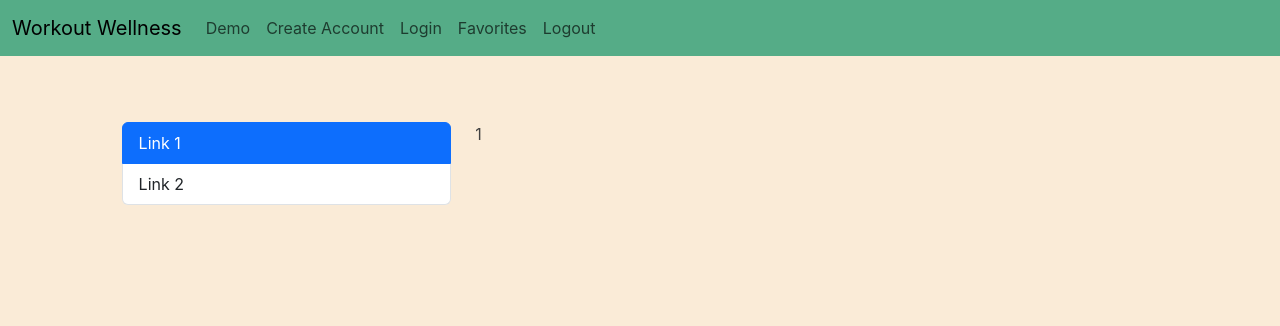
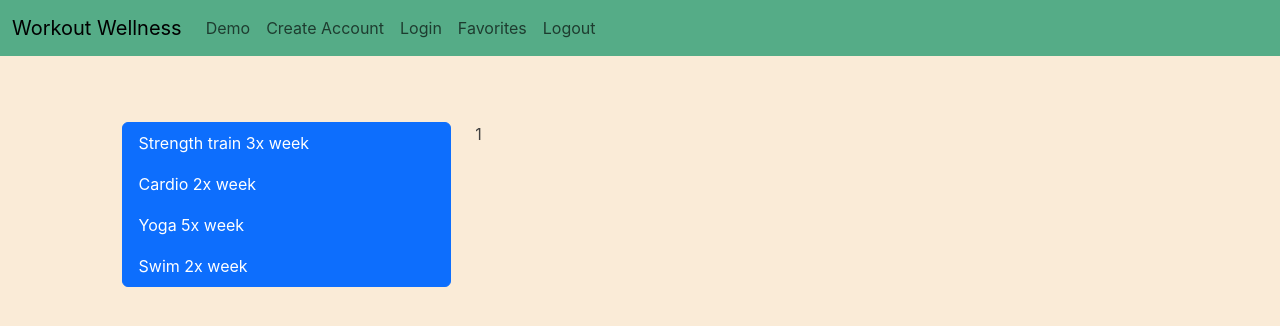
Before and after one commit to kjdixon74/work-out, a Next.js app in the folder client/: page /goals in a window 1280 px wide. Shown: the top 326 px of the page. Built offline with nearby package versions, Linux system fonts and the light colour scheme.

Commit message:
Add goals to page

```diff
--- a/client/pages/goals.js
+++ b/client/pages/goals.js
@@ -1,3 +1,4 @@
+import { useState } from "react";
 import Col from "react-bootstrap/Col";
 import ListGroup from "react-bootstrap/ListGroup";
 import Row from "react-bootstrap/Row";
@@ -5,17 +6,23 @@ import Tab from "react-bootstrap/Tab";
 
 // React Bootstrap List Group
 export default function Goals() {
+  const [goals, setGoals] = useState([
+    "Strength train 3x week",
+    "Cardio 2x week",
+    "Yoga 5x week",
+    "Swim 2x week",
+  ]);
+
   return (
     <Tab.Container id="list-group-tabs-example" defaultActiveKey="#link1">
       <Row>
         <Col sm={4}>
           <ListGroup>
-            <ListGroup.Item action href="#link1">
-              Link 1
-            </ListGroup.Item>
-            <ListGroup.Item action href="#link2">
-              Link 2
-            </ListGroup.Item>
+            {goals.map((goal, index) => (
+              <ListGroup.Item action href="#link1" key={index}>
+                {goal}
+              </ListGroup.Item>
+            ))}
           </ListGroup>
         </Col>
         <Col sm={8}>
```
